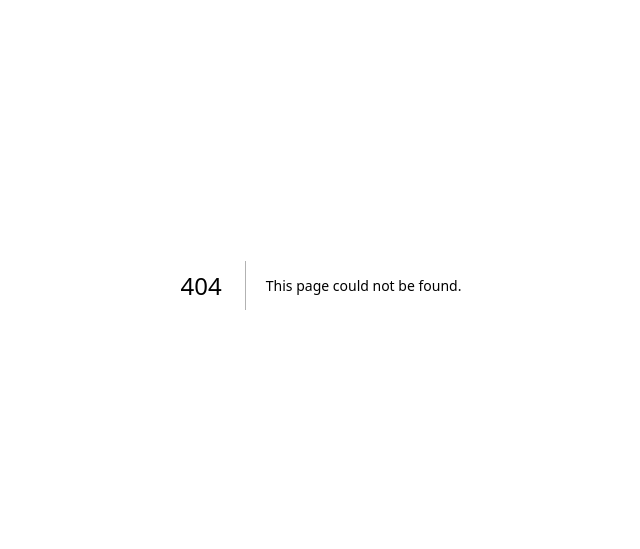
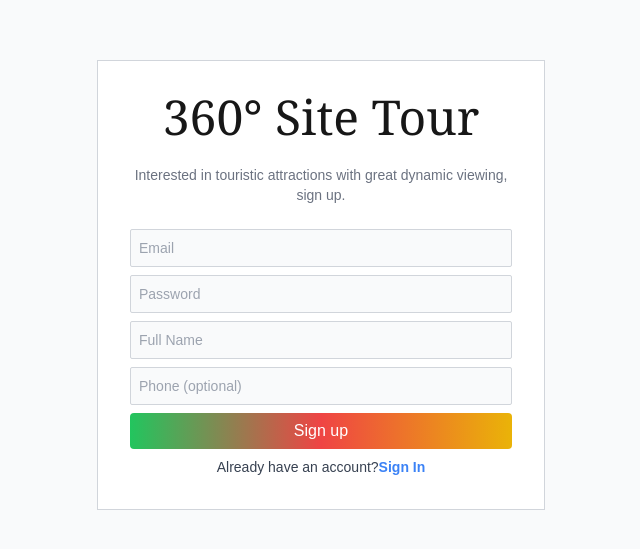
Before and after one commit to GWorld1/cultural-touristic-web-app, a Next.js app: page /signup in a window 1280 px wide. Before the commit this address had no page. Shown: the part 115-664 px from the top of the page, without its empty margins (319-959 px from the left). Built offline with nearby package versions, Linux system fonts and the light colour scheme.

Commit message:
authenticate user signup

```diff
--- a/app/login/page.tsx
+++ b/app/login/page.tsx
@@ -266,7 +266,7 @@ export default function InstagramLogin() {
 
           <div className="mt-8 text-center text-sm">
             <span className="text-gray-700">Don&apos;t have an account?</span>{" "}
-            <Link href="/sign_up" className="text-blue-500 font-semibold">
+            <Link href="/signup" className="text-blue-500 font-semibold">
               Sign up
             </Link>
           </div>
--- /dev/null
+++ b/app/signup/page.tsx
@@ -0,0 +1,155 @@
+'use client'
+import { useState } from "react";
+import Link from "next/link"; // Assuming you are using Next.js for the Link component
+import React from "react"; // Import React to use React.FormEvent
+
+// Define your API base URL
+// Make sure this matches where your Node.js backend is running
+const API_BASE_URL = "http://localhost:5000/api/auth"; // <--- IMPORTANT: Verify this URL
+
+export default function InstagramSignup() {
+  const [email, setEmail] = useState("");
+  const [password, setPassword] = useState("");
+  const [name, setName] = useState("");
+  const [phone, setPhone] = useState(""); // Added phone state
+  const [message, setMessage] = useState(""); // For success/error messages
+  const [messageType, setMessageType] = useState(""); // 'success' or 'error'
+  const [isLoading, setIsLoading] = useState(false); // To manage loading state
+
+  // Type the event parameter 'e' as React.FormEvent<HTMLFormElement>
+  async function handleSignup(e: React.FormEvent<HTMLFormElement>) {
+    e.preventDefault(); // Prevent default form submission behavior
+
+    // Clear previous messages
+    setMessage("");
+    setMessageType("");
+    setIsLoading(true);
+
+    // Basic client-side validation
+    if (!email || !password || !name) {
+      setMessage("Email, password, and username are required.");
+      setMessageType("error");
+      setIsLoading(false);
+      return;
+    }
+
+    try {
+      const response = await fetch(`${API_BASE_URL}/register`, {
+        method: "POST",
+        headers: {
+          "Content-Type": "application/json",
+        },
+        body: JSON.stringify({ email, password, name, phone }),
+      });
+
+      const data = await response.json();
+
+      if (response.ok) {
+        setMessage(data.message);
+        setMessageType("success");
+        // Clear form fields on successful registration
+        setEmail("");
+        setPassword("");
+        setName("");
+        setPhone("");
+        setMessage(""); // Clear message after success
+      } else {
+        setMessage(data.error || "Registration failed.");
+        setMessageType("error");
+      }
+    } catch (e) {
+      // You might also want to type this 'e' if it's a caught error.
+      // For a network error, it's often a generic Error object.
+      // e.g., catch (e: Error) { ... }
+      console.error("Registration error:", e);
+      setMessage("Network error. Please try again.");
+      setMessageType("error");
+    } finally {
+      setIsLoading(false); // Always stop loading, regardless of success or failure
+    }
+  }
+
+  return (
+    <div className="flex items-center justify-center min-h-screen bg-gray-50">
+      <div className="w-full max-w-md bg-white p-8 border border-gray-300">
+        <div className="text-center mb-6">
+          <h1 className="font-serif text-5xl">360&deg; Site Tour</h1>
+        </div>
+
+        <div className="text-center mb-6">
+          <p className="text-gray-500 font-medium text-sm">
+            Interested in touristic attractions with great dynamic viewing, sign
+            up.
+          </p>
+        </div>
+
+        <form className="space-y-2" onSubmit={handleSignup}>
+          {" "}
+          {/* Added onSubmit to the form */}
+          <div>
+            <input
+              type="email"
+              placeholder="Email"
+              className="w-full px-2 py-2 border border-gray-300 rounded-sm text-sm bg-gray-50"
+              value={email}
+              onChange={(e) => setEmail(e.target.value)}
+              required // Added required attribute
+            />
+          </div>
+          <div>
+            <input
+              type="password"
+              placeholder="Password"
+              className="w-full px-2 py-2 border border-gray-300 rounded-sm text-sm bg-gray-50"
+              value={password}
+              onChange={(e) => setPassword(e.target.value)}
+              required // Added required attribute
+            />
+          </div>
+          <div>
+            <input
+              type="text"
+              placeholder="Full Name" // Changed placeholder to "Full Name"
+              className="w-full px-2 py-2 border border-gray-300 rounded-sm text-sm bg-gray-50"
+              value={name}
+              onChange={(e) => setName(e.target.value)}
+              required // Added required attribute
+            />
+          </div>
+          <div>
+            <input
+              type="text"
+              placeholder="Phone (optional)" // Added phone input
+              className="w-full px-2 py-2 border border-gray-300 rounded-sm text-sm bg-gray-50"
+              value={phone}
+              onChange={(e) => setPhone(e.target.value)}
+            />
+          </div>
+          <button
+            type="submit" // Changed to type="submit" to trigger form's onSubmit
+            className="w-full bg-gradient-to-r from-green-500 via-red-500 to-yellow-500 text-white py-1.5 rounded font-medium"
+            disabled={isLoading} // Disable button while loading
+          >
+            {isLoading ? "Signing up..." : "Sign up"}
+          </button>
+          {/* Display messages */}
+          {message && (
+            <p
+              className={`text-center text-sm ${
+                messageType === "error" ? "text-red-500" : "text-green-500"
+              }`}
+            >
+              {message}
+            </p>
+          )}
+          <div className="mt-8 text-center text-sm">
+            <span className="text-gray-700">Already have an account?</span>{""}
+            <Link href="/login" className="text-blue-500 font-semibold">
+              Sign In
+            </Link>
+          </div>
+        </form>
+      </div>
+    </div>
+  );
+}
--- a/package.json
+++ b/package.json
@@ -10,6 +10,7 @@
   },
   "dependencies": {
     "axios": "^1.9.0",
+    "cultural-touristic-web-app": "file:",
     "next": "14.2.23",
     "react": "^18",
     "react-dom": "^18"
```
Also changed, not shown: 1 other file (tests, documents, lock files or other folders).
